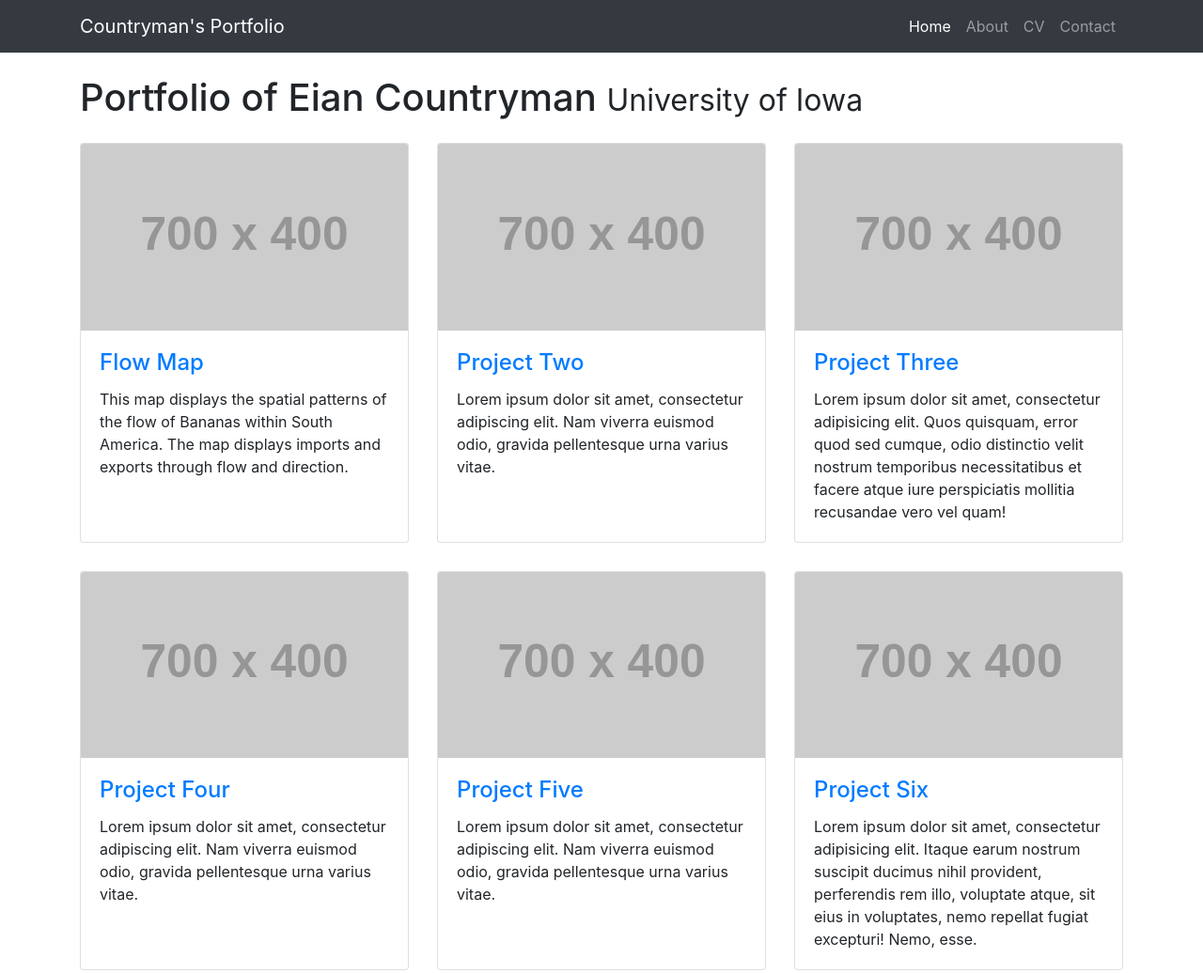
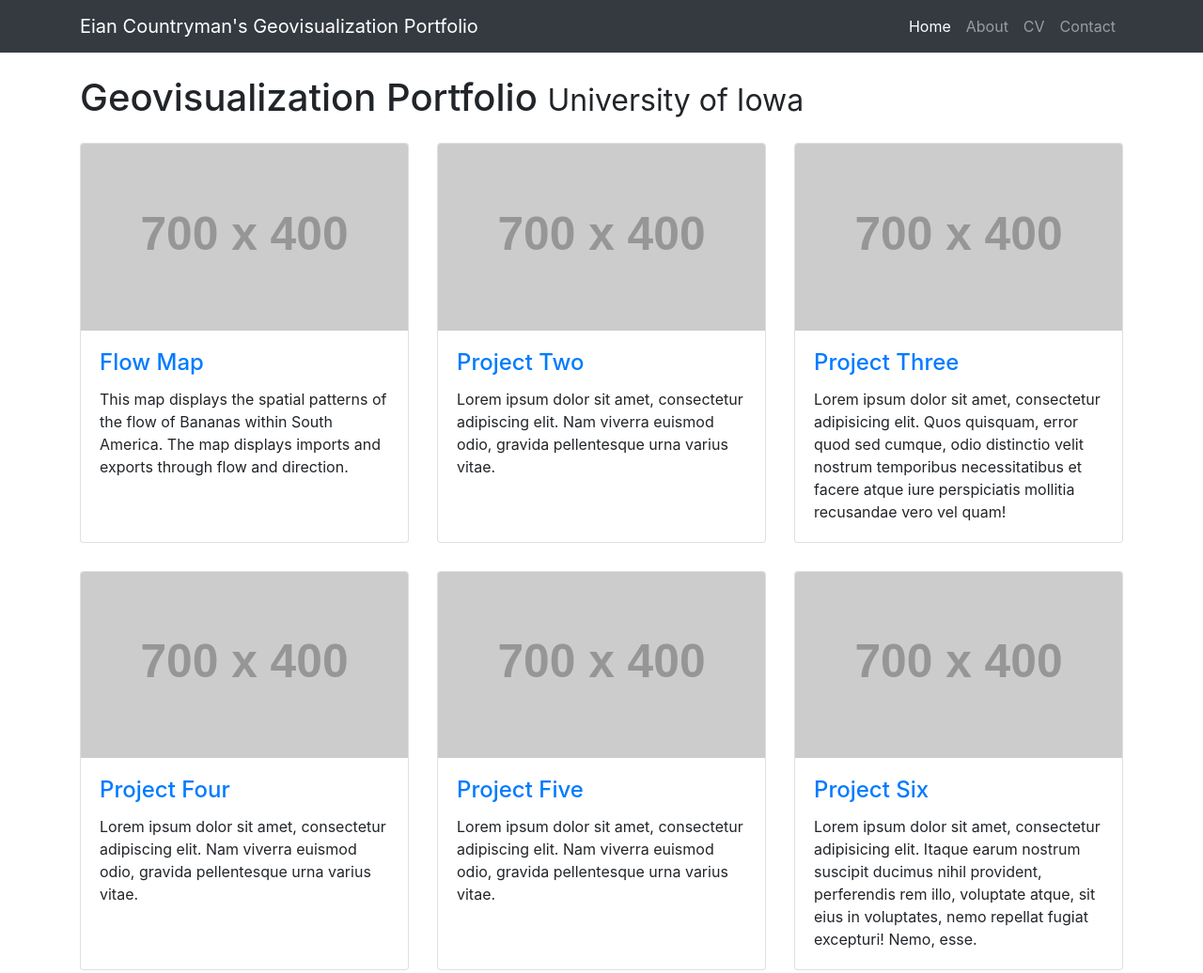
Before and after one commit to geog3540/ecountryman, a website: page index.html in a window 1280 px wide. Shown: the top 1036 px of the page at 94% size. Drawn offline with Linux system fonts and the light colour scheme; placeholder pictures from the web are drawn by us.

Commit message:
Update index.html

```diff
--- a/index.html
+++ b/index.html
@@ -8,7 +8,7 @@
     <meta name="description" content="Projects during undergrad at UIowa">
     <meta name="author" content="Eian Countryman">
 
-    <title>Eian Countryman's Geovisualization Portfolio</title>
+    <title>Countryman's Portfolio</title>
 
     <!-- Bootstrap core CSS -->
     <link href="vendor/bootstrap/css/bootstrap.min.css" rel="stylesheet">
@@ -23,7 +23,7 @@
     <!-- Navigation -->
     <nav class="navbar navbar-expand-lg navbar-dark bg-dark fixed-top">
       <div class="container">
-        <a class="navbar-brand" href="#">Countryman's Portfolio</a>
+        <a class="navbar-brand" href="#">Eian Countryman's Geovisualization Portfolio</a>
         <button class="navbar-toggler" type="button" data-toggle="collapse" data-target="#navbarResponsive" aria-controls="navbarResponsive" aria-expanded="false" aria-label="Toggle navigation">
           <span class="navbar-toggler-icon"></span>
         </button>
@@ -52,7 +52,7 @@
     <div class="container">
 
       <!-- Page Heading -->
-      <h1 class="my-4">Portfolio of Eian Countryman
+      <h1 class="my-4">Geovisualization Portfolio
         <small>University of Iowa</small>
       </h1>
 
```
